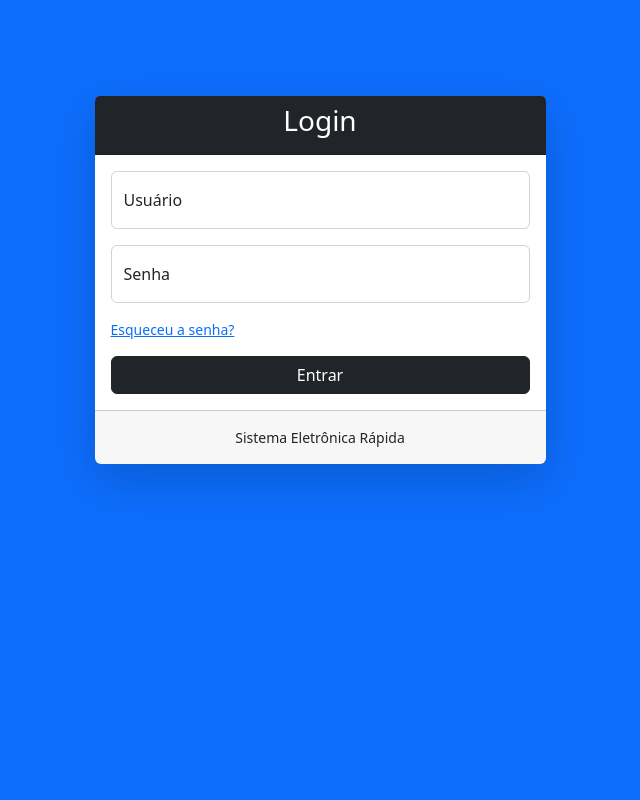
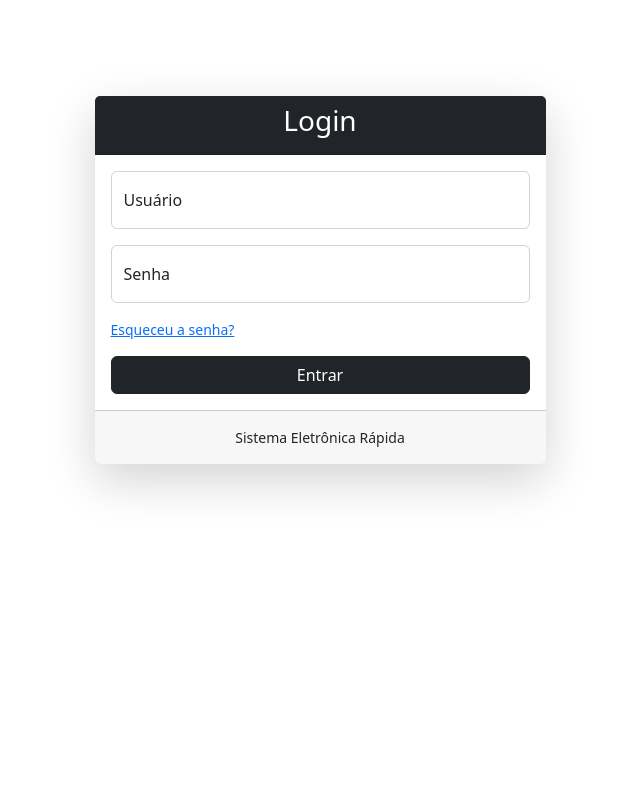
Before and after one commit to Rafapegoretti/eletrorapida_frontend, a Django app: page / in a window 1280 px wide. Shown: the whole page, without its empty margins (320-960 px from the left). Run offline with Django 5.2, Linux system fonts and the light colour scheme; some libraries are stand-ins or nearby versions.

Commit message:
ajuste cor da tela de login

```diff
--- a/templates/login/login.html
+++ b/templates/login/login.html
@@ -8,7 +8,7 @@
         <link href="{% static 'css/styles.css' %}" rel="stylesheet">
     </head>
 
-    <body class="bg-primary">
+    <body class="bg-white">
         <div id="layoutAuthentication">
             <div id="layoutAuthentication_content">
                 <main>
```
